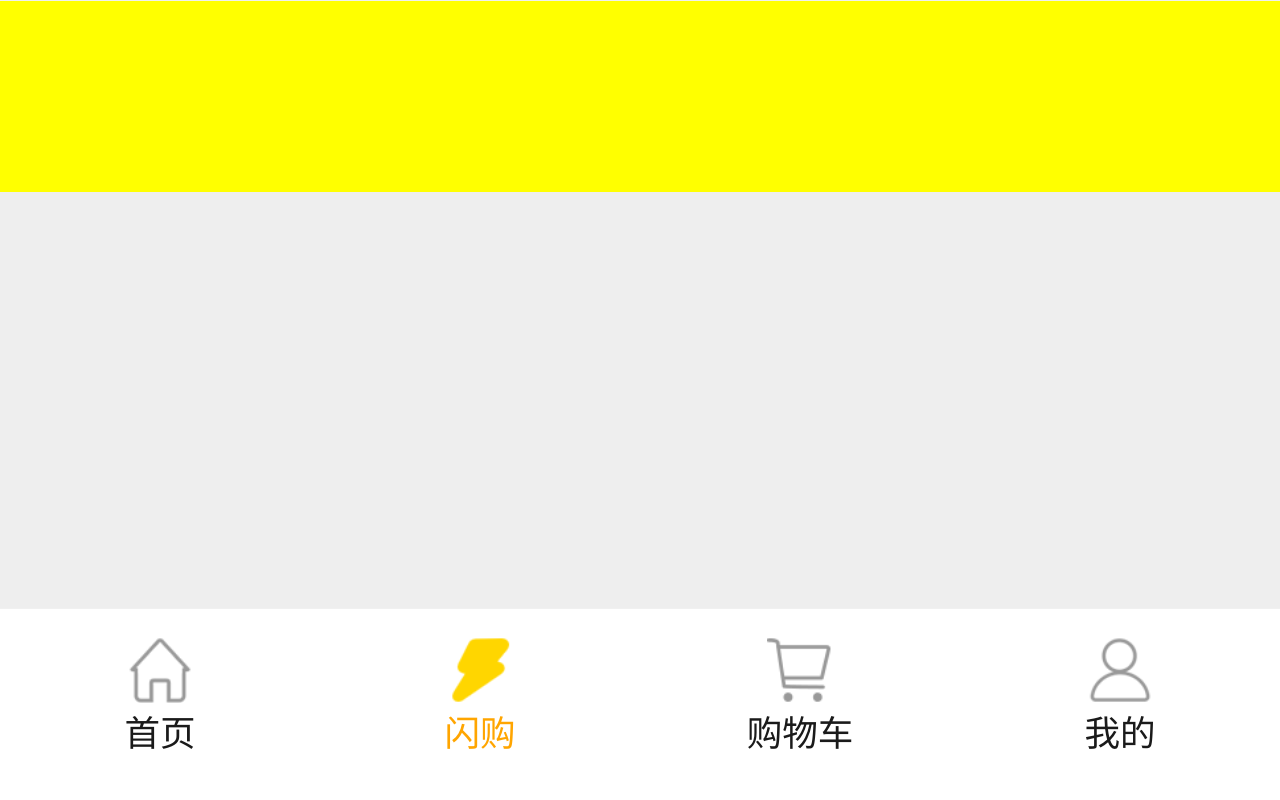
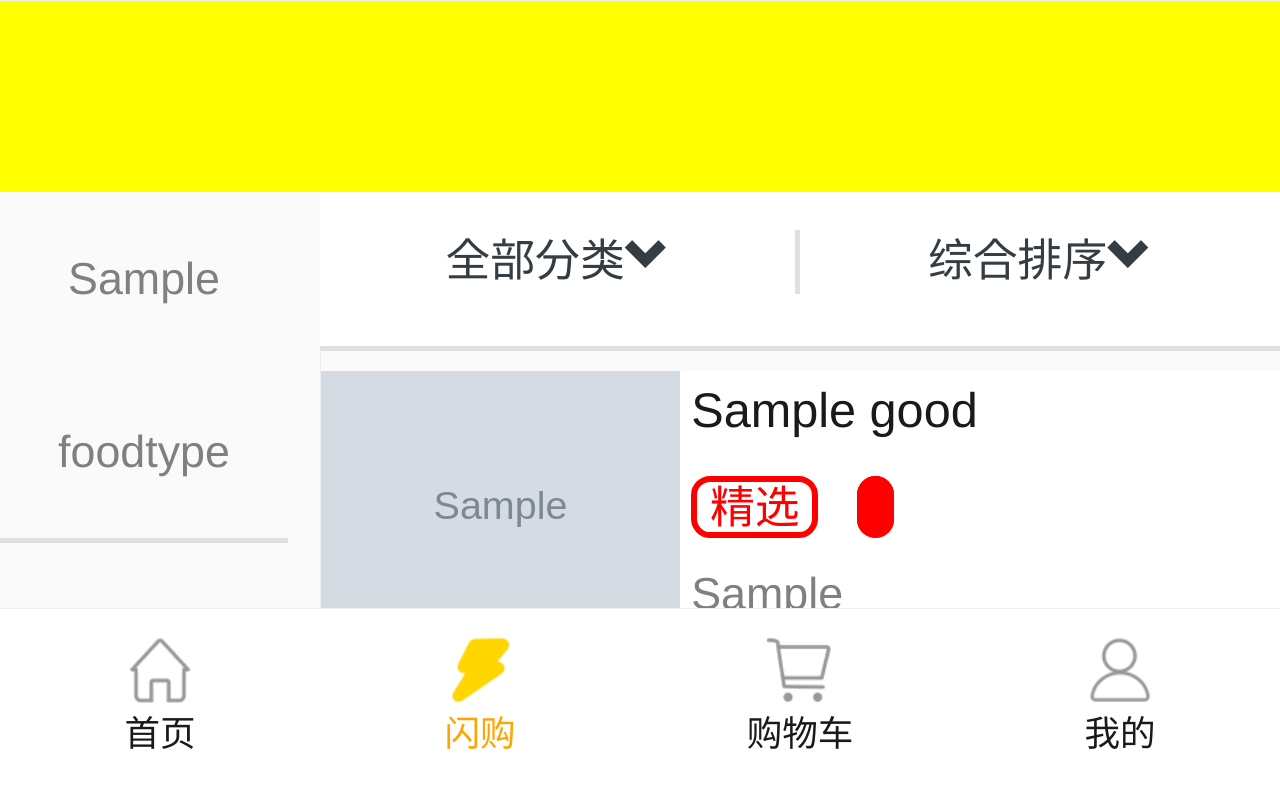
Before and after one commit to fangweiren/AXF, a Django app: page /axf/market/ in a window 1280 px wide. Run offline with Django 3.2, Linux system fonts and the light colour scheme; tables that the repository leaves empty hold one stand-in row (values such as "Sample post"); grey boxes marked "Sample" are stand-in pictures; some libraries are stand-ins or nearby versions.

Commit message:
闪购页面基础结构搭建，数据查询2

```diff
--- a/static/axf/main/css/market.css
+++ b/static/axf/main/css/market.css
@@ -63,12 +63,13 @@ aside ul li a {
 
 div > section {
     background-color: #fafafa;
-    width: 7.5rem;
+    width: 7.49rem;
     float: right;
     position: relative;
     height: 100%;
     overflow: auto;
     padding: 1.4rem 0 0;
+    clear: none;
 }
 
 
@@ -139,7 +140,7 @@ section menu ul li a img {
 }
 
 
-/**************************article***********************/
+/* 商品详细信息 */
 .shoppingInfo {
     width: 4.6rem;
     float: right;
@@ -194,10 +195,19 @@ section menu ul li a img {
     color: red;
 }
 
+.price > span:before {
+    color: red;
+    content: "¥";
+}
+
 .price > s {
     color: grey;
 }
 
+.price > s:before {
+    color: grey;
+    content: "¥";
+}
 
 /**添加到购物车****/
 li > section {
--- a/templates/main/market.html
+++ b/templates/main/market.html
@@ -7,7 +7,50 @@
 {% endblock %}
 
 {% block content %}
-    <div>
+    <div id="market">
+        {# 左边的垂直导航 #}
+        <aside>
+            <ul>
+                {% for foodtype in foodtypes %}
+                    <li>
+                        <a href="#">{{ foodtype.typename }}</a>
+                    </li>
+                {% endfor %}
 
+            </ul>
+        </aside>
+
+        <section>
+            <nav>
+                <ul>
+                    <li><span>全部分类<span class="glyphicon glyphicon-chevron-down"></span></span></li>
+                    <li><span>综合排序<span class="glyphicon glyphicon-chevron-down"></span></span></li>
+                </ul>
+            </nav>
+
+            <menu>
+                <ul>
+                    {% for goods in goods_list %}
+                        <li>
+                            <a href="#">
+                                <img src="{{ goods.productimg }}" alt="{{ goods.productlongname }}">
+                                <div class="shoppingInfo">
+                                    <h6>{{ goods.productlongname }}</h6>
+                                    <p class="detailTag">
+                                        <span>精选</span>
+                                        <span></span>
+                                    </p>
+                                    <p class="unit">{{ goods.specifics }}</p>
+                                    <p class="price">
+                                        <span>{{ goods.price }}</span>
+                                        <s>{{ goods.marketprice }}</s>
+                                    </p>
+                                </div>
+                            </a>
+                        </li>
+                    {% endfor %}
+                </ul>
+            </menu>
+        </section>
     </div>
 {% endblock %}
```
